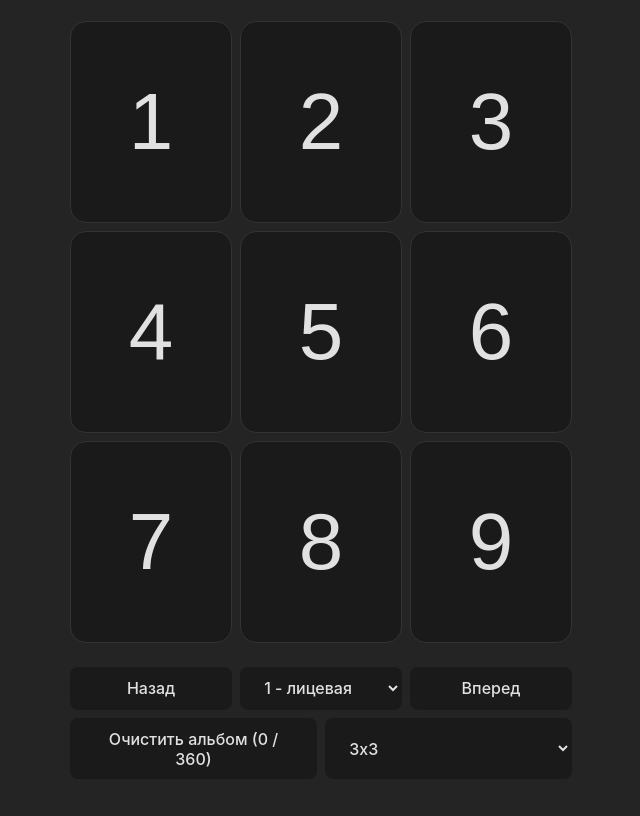
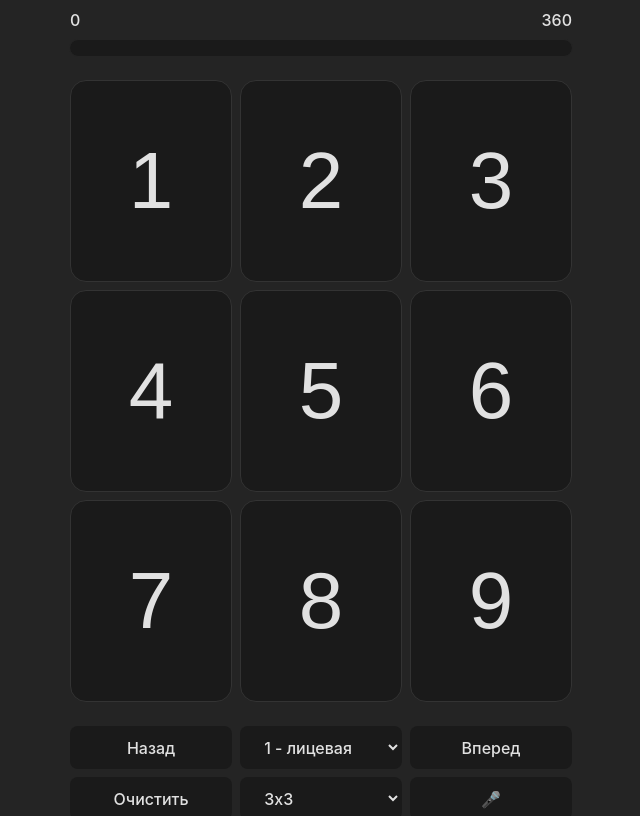
Before and after one commit to crashmax-dev/card-album, a Vue app: page / in a window 1280 px wide. Shown: the whole page, without its empty margins (319-959 px from the left). Built offline with nearby package versions, Linux system fonts and the light colour scheme.

Commit message:
feat: speech recongition, progress bar

```diff
--- a/package.json
+++ b/package.json
@@ -13,6 +13,7 @@
     "vue": "3.4.33"
   },
   "devDependencies": {
+    "@types/dom-speech-recognition": "0.0.4",
     "@vitejs/plugin-vue": "5.0.5",
     "typescript": "5.4.5",
     "vite": "5.3.4",
--- a/src/app.vue
+++ b/src/app.vue
@@ -1,5 +1,7 @@
 <template>
   <div class="container">
+    <AlbumProgress />
+
     <div class="albums">
       <Album :columns="albumColumns">
         <AlbumItem
@@ -24,6 +26,7 @@ import { onMounted } from 'vue'
 import Album from './components/album.vue'
 import AlbumItem from './components/album-item.vue'
 import AlbumButtons from './components/album-buttons.vue'
+import AlbumProgress from './components/album-progress.vue'
 
 import { useAlbum } from './composables/use-album'
 import { AlbumSize, useAlbumColumn } from './composables/use-album-column'
--- a/src/components/album-buttons.vue
+++ b/src/components/album-buttons.vue
@@ -2,25 +2,22 @@
   <div class="album-buttons">
     <Pagination />
     <div class="album-actions">
-      <button @click="clearAlbum">Очистить альбом ({{ albumCounter }})</button>
+      <button @click="clearAlbum">Очистить</button>
       <AlbumColumnSelect />
+      <button @click="toggleRecognition">🎤</button>
     </div>
   </div>
 </template>
 
 <script setup lang="ts">
-import { computed } from 'vue';
-import { useAlbum } from '../composables/use-album';
 import Pagination from './pagination.vue'
-import { usePagination } from '../composables/use-pagination';
-import AlbumColumnSelect from './album-column-select.vue';
+import AlbumColumnSelect from './album-column-select.vue'
 
-const { pagination } = usePagination()
-const { album, clearAlbum } = useAlbum()
+import { useAlbum } from '../composables/use-album'
+import { useRecognition } from '../composables/use-recognition'
 
-const albumCounter = computed(() => {
-  return `${album.value.length} / ${pagination.perPage * pagination.totalPages}`
-})
+const { toggleRecognition } = useRecognition()
+const { clearAlbum } = useAlbum()
 </script>
 
 <style scoped lang="scss">
--- a/src/components/album-item.vue
+++ b/src/components/album-item.vue
@@ -35,10 +35,10 @@ const height = computed(() => props.isLarge ? '350px' : '200px')
 }
 
 .album-item-active {
-  background-color: #646cff;
+  background-color: var(--main-color);
 }
 
 .album-item:hover {
-  border-color: #646cff;
+  border-color: var(--main-color);
 }
 </style>
--- /dev/null
+++ b/src/components/album-progress.vue
@@ -0,0 +1,52 @@
+<template>
+  <div class="progress-container">
+    <div class="progress-counter">
+      <span>{{ albumCounter }}</span>
+      <span>{{ totalItems }}</span>
+    </div>
+
+    <div class="progress-bar">
+      <div class="filled" :style="{ width: `${progressPercentage}%` }" />
+    </div>
+  </div>
+</template>
+
+<script setup lang="ts">
+import { computed } from 'vue'
+import { useAlbum } from '../composables/use-album'
+import { usePagination } from '../composables/use-pagination'
+
+const { album } = useAlbum()
+const { totalItems } = usePagination()
+
+const albumCounter = computed(() => album.value.length)
+const progressPercentage = computed(() => (albumCounter.value / totalItems.value) * 100)
+</script>
+
+<style scoped>
+.progress-container {
+  display: flex;
+  flex-direction: column;
+  gap: 8px;
+}
+
+.progress-counter {
+  display: flex;
+  justify-content: space-between;
+  font-weight: 500;
+}
+
+.progress-bar {
+  background-color: var(--background-button);
+  border-radius: 8px;
+  overflow: hidden;
+  height: 1em;
+  outline: 1px solid var(--background);
+}
+
+.filled {
+  height: inherit;
+  background-color: var(--main-color);
+  transition: all 0.25s;
+}
+</style>
--- a/src/composables/use-pagination.ts
+++ b/src/composables/use-pagination.ts
@@ -1,4 +1,4 @@
-import { reactive } from 'vue'
+import { computed, reactive } from 'vue'
 import { createGlobalState, useMagicKeys } from '@vueuse/core'
 
 export const usePagination = createGlobalState(() => {
@@ -37,7 +37,10 @@ export const usePagination = createGlobalState(() => {
     }
   })
 
+  const totalItems = computed(() => pagination.perPage * pagination.totalPages)
+
   return {
+    totalItems,
     pagination,
     prevPage,
     nextPage,
--- /dev/null
+++ b/src/composables/use-recognition.ts
@@ -0,0 +1,55 @@
+import { createGlobalState, useSpeechRecognition } from "@vueuse/core"
+import { watch } from "vue"
+import { usePagination } from "./use-pagination"
+import { useAlbum } from "./use-album"
+
+export const useRecognition = createGlobalState(() => {
+  const { toggleAlbumItem } = useAlbum()
+  const { totalItems, prevPage, nextPage } = usePagination()
+  const speech = useSpeechRecognition({ lang: 'ru-RU', interimResults: false })
+
+  const actions = ['назад', 'вперёд']
+  const grammarActions = `#JSGF V1.0; grammar actions; public <action> = ${actions.join(' | ')};`
+
+  if (speech.isSupported.value && speech.recognition) {
+    const SpeechGrammarList = window.SpeechGrammarList || window.webkitSpeechGrammarList
+    const speechRecognitionList = new SpeechGrammarList()
+    speechRecognitionList.addFromString(grammarActions, 1)
+    speech.recognition.grammars = speechRecognitionList
+
+    watch(speech.result, (result) => {
+      if (!speech.isFinal) return
+
+      console.log({ result })
+
+      for (const text of result.toLowerCase().split(' ').reverse()) {
+        const num = parseInt(text)
+        if (!Number.isNaN(num) && num > 0 && num <= totalItems.value) {
+          toggleAlbumItem(num)
+          break
+        }
+
+        if (actions.includes(text)) {
+          triggerAction(text)
+          break
+        }
+      }
+    })
+  }
+
+  function toggleRecognition() {
+    speech.toggle()
+  }
+
+  function triggerAction(text: string) {
+    if (text === 'назад') {
+      prevPage()
+    } else if (text === 'вперёд') {
+      nextPage()
+    }
+  }
+
+  return {
+    toggleRecognition
+  }
+})
--- a/src/main.css
+++ b/src/main.css
@@ -9,6 +9,7 @@
   -moz-osx-font-smoothing: grayscale;
 
   --color: #213547;
+  --main-color: #646cff;
   --background: #fff;
   --background-button: #f9f9f9;
 }
@@ -32,6 +33,7 @@ body {
   place-items: center;
   min-width: 320px;
   min-height: 100vh;
+  overflow: hidden;
 
   color: var(--color);
   background-color: var(--background);
@@ -39,7 +41,7 @@ body {
 
 a {
   font-weight: 500;
-  color: #646cff;
+  color: var(--main-color);
   text-decoration: inherit;
 }
 
@@ -67,5 +69,5 @@ button, select, input {
   width: 100%;
 }
 button:hover, select:hover {
-  border-color: #646cff;
+  border-color: var(--main-color);
 }
```
Also changed, not shown: 1 other file (tests, documents, lock files or other folders).
